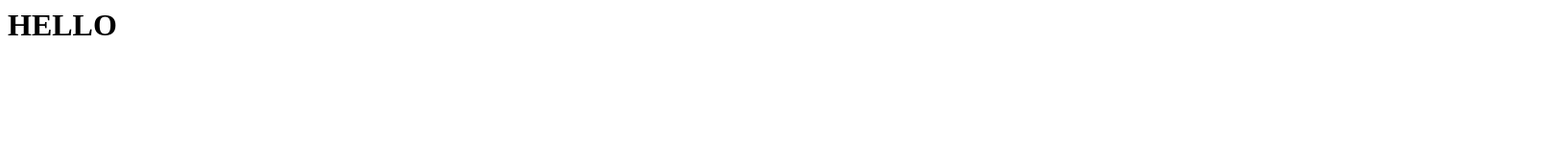
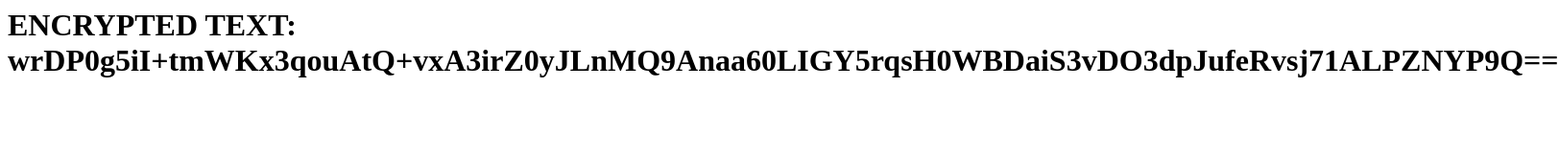
Before and after one commit to cryptographex/cryptographex.github.io, a plain HTML site: page index.html in a window 1280 px wide. Shown: the whole page at 96% size, 1624 px wide, since content can reach past the window. Drawn offline with Linux system fonts and the light colour scheme.

Commit message:
Update index.html

```diff
--- a/index.html
+++ b/index.html
@@ -1 +1,2 @@
-<h1>HELLO</h1>
+<h1>ENCRYPTED TEXT:
+wrDP0g5iI+tmWKx3qouAtQ+vxA3irZ0yJLnMQ9Anaa60LIGY5rqsH0WBDaiS3vDO3dpJufeRvsj71ALPZNYP9Q==</h1>
```
